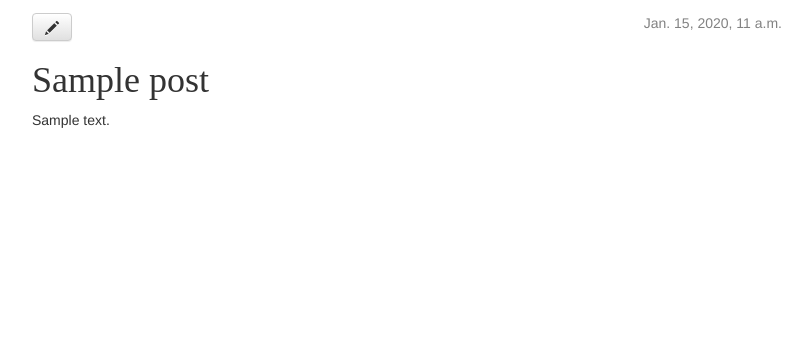
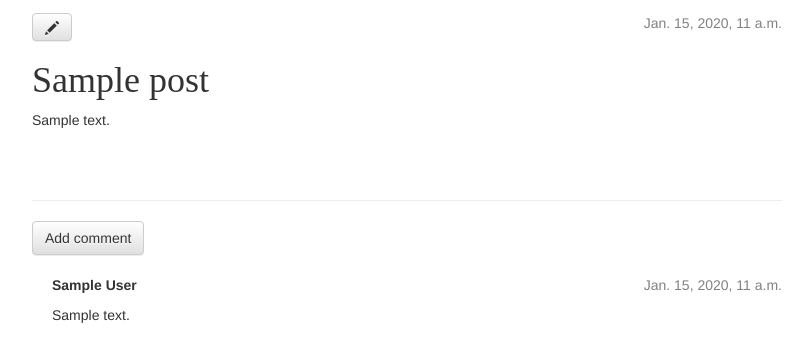
Before and after one commit to MarkNo1/myFirstBlog, a Django app: page /post/1/ in a window 1280 px wide. Shown: the part 131-493 px from the top of the page, without its empty margins (38-850 px from the left). Run offline with Django 3.2, Linux system fonts and the light colour scheme; tables that the repository leaves empty hold one stand-in row (values such as "Sample post"); some libraries are stand-ins or nearby versions.

Commit message:
added comment

```diff
--- a/blog/admin.py
+++ b/blog/admin.py
@@ -1,4 +1,5 @@
 from django.contrib import admin
-from .models import Post
+from .models import Post, Comment
 
 admin.site.register(Post)
+admin.site.register(Comment)
--- a/blog/models.py
+++ b/blog/models.py
@@ -15,5 +15,22 @@ class Post(models.Model):
         self.published_date = timezone.now()
         self.save()
 
+    def approved_comments(self):
+        return self.comments.filter(approved_comment=True)
+
     def __str__(self):
         return self.title
+
+class Comment(models.Model):
+    post = models.ForeignKey('blog.Post', related_name='comments')
+    author = models.CharField(max_length=200)
+    text = models.TextField()
+    created_date = models.DateTimeField(default=timezone.now)
+    approved_comment = models.BooleanField(default=False)
+
+    def approve(self):
+        self.approved_comment = True
+        self.save()
+
+    def __str__(self):
+        return self.text
--- a/blog/static/css/blog.css
+++ b/blog/static/css/blog.css
@@ -51,3 +51,7 @@ color: #000000;
 body {
     padding-left: 15px;
 }
+
+.comment {
+    margin: 20px 0px 20px 20px;
+}
--- a/blog/templates/blog/post_detail.html
+++ b/blog/templates/blog/post_detail.html
@@ -11,4 +11,24 @@
         <h1>{{ post.title }}</h1>
         <p>{{ post.text|linebreaksbr }}</p>
     </div>
+    <hr>
+      <a class="btn btn-default" href="{% url 'add_comment_to_post' pk=post.pk %}">Add comment</a>
+      {% for comment in post.comments.all %}
+          {% if user.is_authenticated or comment.approved_comment %}
+          <div class="comment">
+              <div class="date">
+                  {{ comment.created_date }}
+                  {% if not comment.approved_comment %}
+                      <a class="btn btn-default" href="{% url 'comment_remove' pk=comment.pk %}"><span class="glyphicon glyphicon-remove"></span></a>
+                      <a class="btn btn-default" href="{% url 'comment_approve' pk=comment.pk %}"><span class="glyphicon glyphicon-ok"></span></a>
+                  {% endif %}
+              </div>
+              <strong>{{ comment.author }}</strong>
+              <p>{{ comment.text|linebreaks }}</p>
+          </div>
+          {% endif %}
+      {% empty %}
+          <p>No comments here yet :(</p>
+      {% endfor %}
+    </hr>
 {% endblock %}
--- a/blog/templates/blog/post_list.html
+++ b/blog/templates/blog/post_list.html
@@ -1,4 +1,5 @@
 {% extends 'blog/base.html' %}
+{% load text_filter %}
 
 {% block content %}
     {% for post in posts %}
@@ -7,6 +8,8 @@
                 {{ post.published_date }}
             </div>
             <h1><a href="{% url 'post_detail' pk=post.pk %}">{{ post.title }}</a></h1>
+            <p>{{ post.text|truncate_text:300 }}</p>
+            <a href="{% url 'post_detail' pk=post.pk %}">Comments: {{ post.approved_comments.count }}</a>
         </div>
     {% endfor %}
 {% endblock content %}
--- a/blog/urls.py
+++ b/blog/urls.py
@@ -6,4 +6,7 @@ urlpatterns = [
     url(r'^post/(?P<pk>[0-9]+)/$', views.post_detail, name='post_detail'),
     url(r'^post/new/$', views.post_new, name='post_new'),
     url(r'^post/(?P<pk>[0-9]+)/edit/$', views.post_edit, name='post_edit'),
+    url(r'^post/(?P<pk>\d+)/comment/$',views.add_comment_to_post,name='add_comment_to_post'),
+    url(r'^comment/(?P<pk>\d+)/approve/$', views.comment_approve, name='comment_approve'),
+    url(r'^comment/(?P<pk>\d+)/remove/$', views.comment_remove, name='comment_remove'),
 ]
--- a/blog/views.py
+++ b/blog/views.py
@@ -1,9 +1,10 @@
 from django.shortcuts import render
 from django.shortcuts import get_object_or_404
 from django.utils import timezone
-from .models import Post
-from .forms import PostForm
+from .models import Post, Comment
+from .forms import PostForm,CommentForm
 from django.shortcuts import redirect
+from django.contrib.auth.decorators import login_required
 
 def post_list(request):
     posts = Post.objects.filter(published_date__lte=timezone.now()).order_by('published_date')
@@ -39,3 +40,29 @@ def post_edit(request, pk):
     else:
         form = PostForm(instance=post)
     return render(request, 'blog/post_edit.html', {'form': form})
+
+
+def add_comment_to_post(request, pk):
+    post = get_object_or_404(Post, pk=pk)
+    if request.method == 'POST':
+        form = CommentForm(request.POST)
+        if form.is_valid():
+            comment = form.save(commit=False)
+            comment.post = post
+            comment.save()
+            return redirect('post_detail', pk=post.pk)
+    else:
+        form = CommentForm()
+    return render(request, 'blog/add_comment_to_post.html', {'form': form})
+
+@login_required
+def comment_approve(request, pk):
+    comment = get_object_or_404(Comment, pk=pk)
+    comment.approve()
+    return redirect('post_detail',pk=comment.post.pk)
+
+@login_required
+def comment_remove(request, pk):
+    comment = get_object_or_404(Comment, pk=pk)
+    comment.delete()
+    return redirect('post_detail', pk=comment.post.pk)
```
Also changed, not shown: blog/forms.py (+7 -1 lines), blog/templates/blog/add_comment_to_post.html (added, +9 -0 lines), blog/templatetags/text_filter.py (added, +11 -0 lines), blog/migrations/0002_comment.py (added), blog/templatetags/__init__.py (added).
